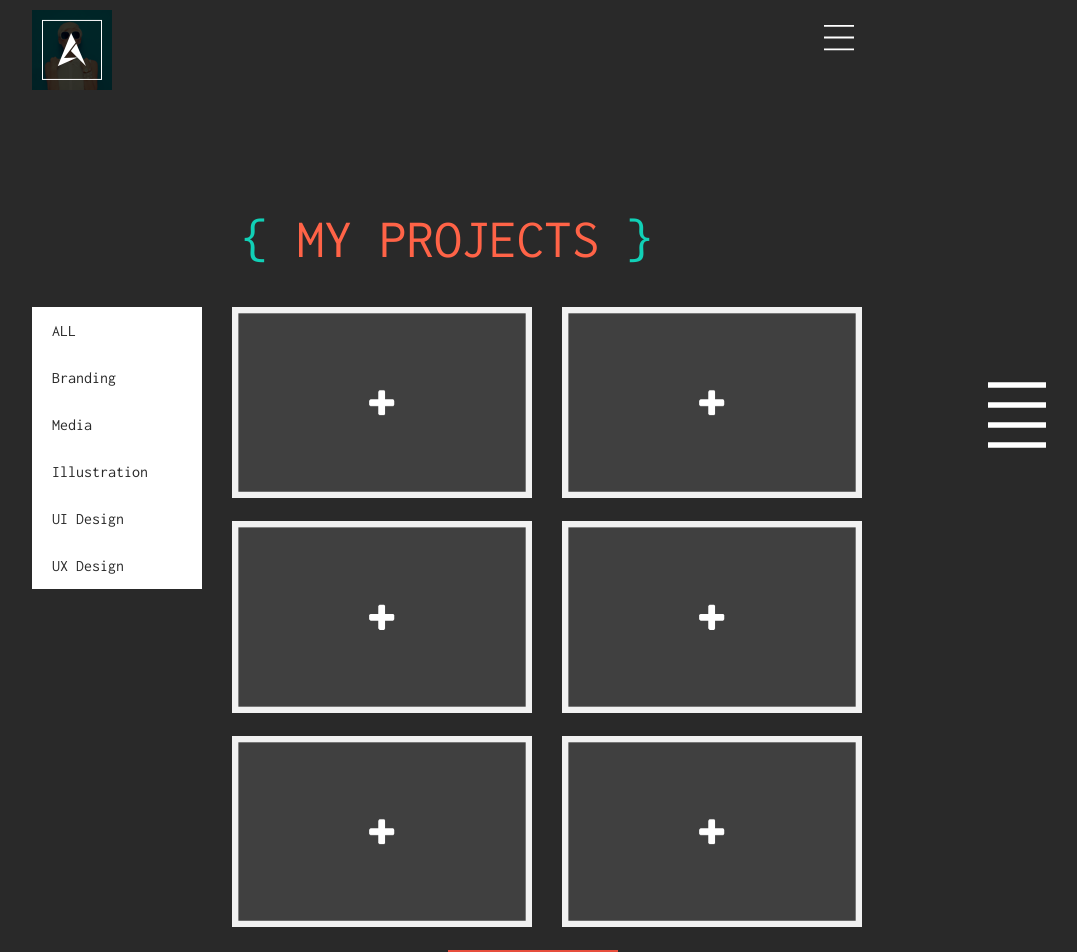
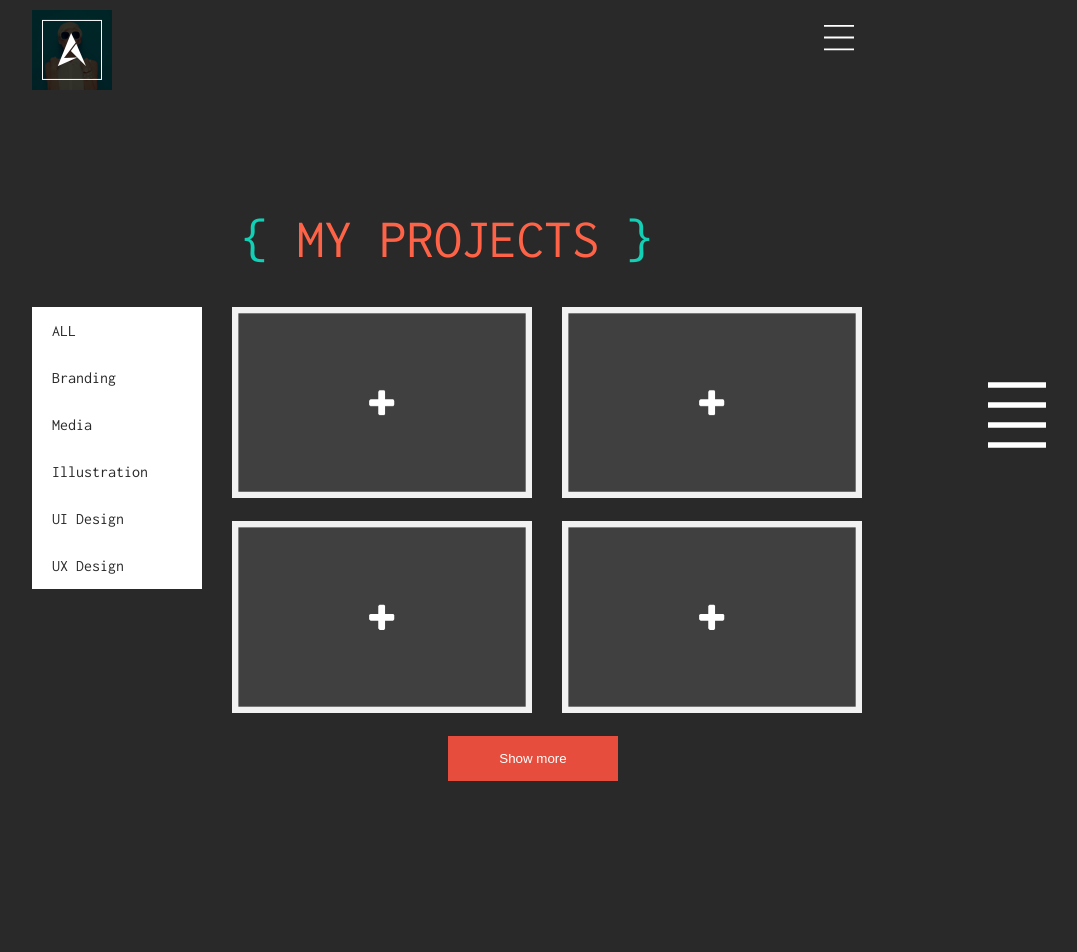
Before and after one commit to secondnumber/own-cv-old, a React (Create React App) app: page /projects in a window 1280 px wide. Shown: the top 952 px of the page, without its empty margins (192-1269 px from the left). After the commit the page ends 821 px from the top, so only its background shows below. Built offline with nearby package versions, Linux system fonts and the light colour scheme; a web font is replaced by a local one.

Commit message:
fix(product): fix problem with projects amount

```diff
--- a/src/components/Projects/ProjectsPage.jsx
+++ b/src/components/Projects/ProjectsPage.jsx
@@ -12,9 +12,11 @@ const ProjectsPage = (props) => {
     <Tag key={el.id} name={el.name} />
   ));
 
-  let projectsList = props.projects.projects.map((el) => (
-    <Project key={el.id} id={el.id} name={el.name} image={el.image} />
-  ));
+  let projectsList = props.projects.projects.map((el) => {
+    if (el.id <= 4) {
+      return <Project key={el.id} id={el.id} name={el.name} image={el.image} />;
+    }
+  });
 
   return (
     <div className={classes.wrapper}>
```
